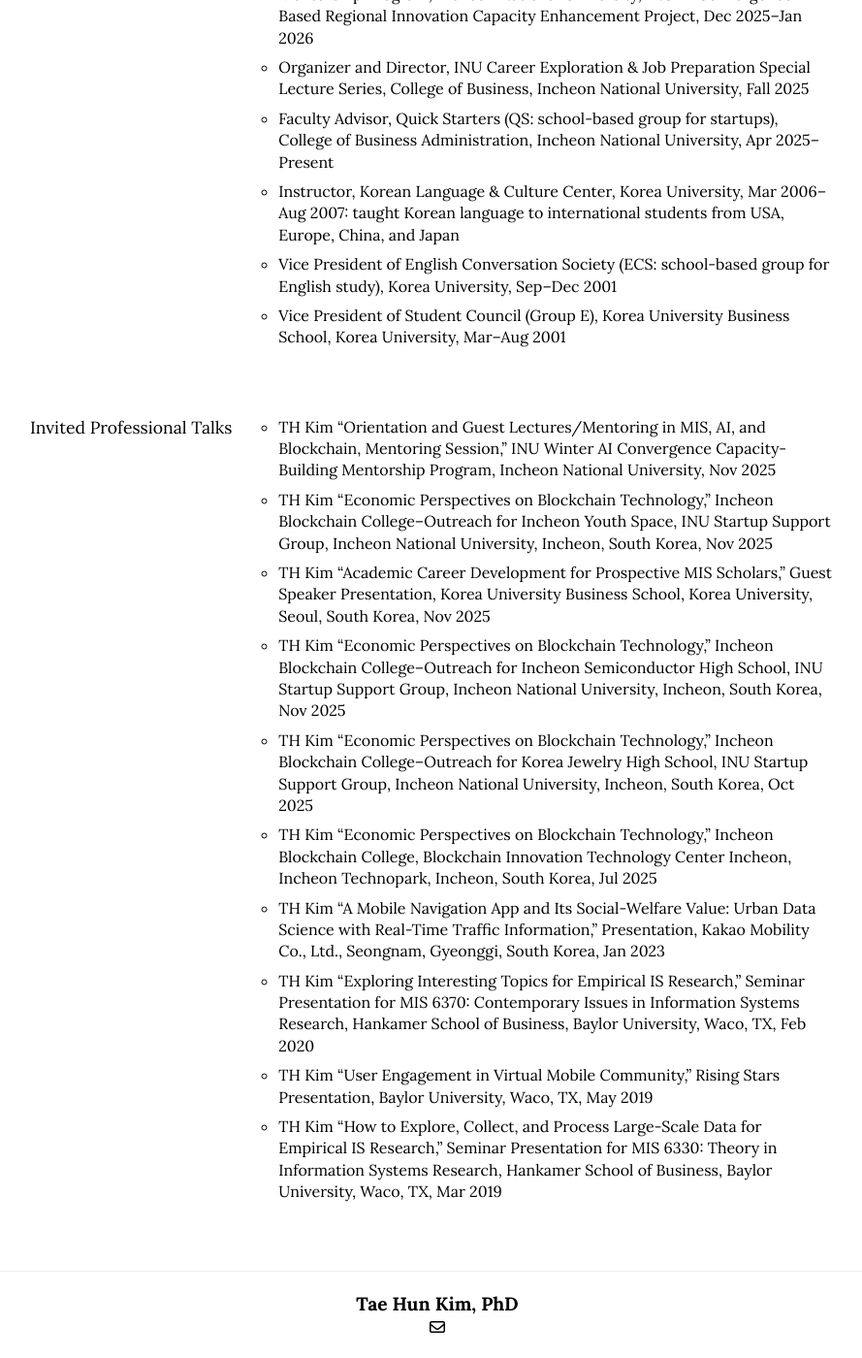
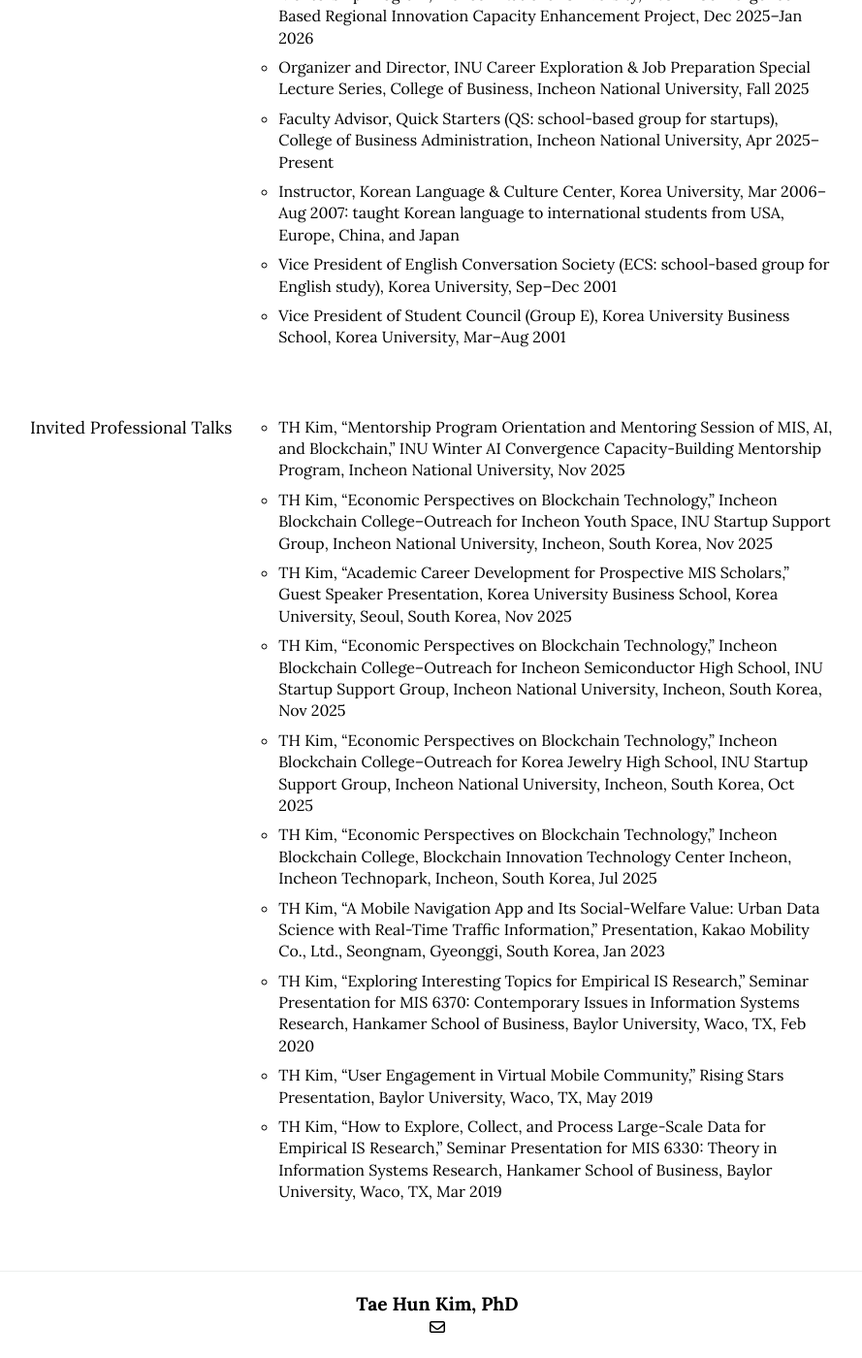
Before and after one commit to istaehun/taehun, a Jekyll site: the page built from engagement.html, in a window 1280 px wide and 1400 px high, scrolled down 5184 px. Shown: the whole window at 97% size, without its empty margins (189-1078 px from the left). Built offline with Jekyll 4.4.1, drawn with Linux system fonts in a browser that asks for light colours; nearby versions of some CDN libraries.

```diff
--- a/_data/engagement.yml
+++ b/_data/engagement.yml
@@ -124,13 +124,13 @@
   -
     title: Invited Professional Talks
     list:
-      - "TH Kim “Orientation and Guest Lectures/Mentoring in MIS, AI, and Blockchain, Mentoring Session,” INU Winter AI Convergence Capacity-Building Mentorship Program, Incheon National University, Nov 2025"
-      - "TH Kim “Economic Perspectives on Blockchain Technology,” Incheon Blockchain College–Outreach for Incheon Youth Space, INU Startup Support Group, Incheon National University, Incheon, South Korea, Nov 2025"
-      - "TH Kim “Academic Career Development for Prospective MIS Scholars,” Guest Speaker Presentation, Korea University Business School, Korea University, Seoul, South Korea, Nov 2025"
-      - "TH Kim “Economic Perspectives on Blockchain Technology,” Incheon Blockchain College–Outreach for Incheon Semiconductor High School, INU Startup Support Group, Incheon National University, Incheon, South Korea, Nov 2025"
-      - "TH Kim “Economic Perspectives on Blockchain Technology,” Incheon Blockchain College–Outreach for Korea Jewelry High School, INU Startup Support Group, Incheon National University, Incheon, South Korea, Oct 2025"
-      - "TH Kim “Economic Perspectives on Blockchain Technology,” Incheon Blockchain College, Blockchain Innovation Technology Center Incheon, Incheon Technopark, Incheon, South Korea, Jul 2025"
-      - "TH Kim “A Mobile Navigation App and Its Social-Welfare Value: Urban Data Science with Real-Time Traffic Information,” Presentation, Kakao Mobility Co., Ltd., Seongnam, Gyeonggi, South Korea, Jan 2023"
-      - "TH Kim “Exploring Interesting Topics for Empirical IS Research,” Seminar Presentation for MIS 6370: Contemporary Issues in Information Systems Research, Hankamer School of Business, Baylor University, Waco, TX, Feb 2020"
-      - "TH Kim “User Engagement in Virtual Mobile Community,” Rising Stars Presentation, Baylor University, Waco, TX, May 2019"
-      - "TH Kim “How to Explore, Collect, and Process Large-Scale Data for Empirical IS Research,” Seminar Presentation for MIS 6330: Theory in Information Systems Research, Hankamer School of Business, Baylor University, Waco, TX, Mar 2019"
+      - "TH Kim, “Mentorship Program Orientation and Mentoring Session of MIS, AI, and Blockchain,” INU Winter AI Convergence Capacity-Building Mentorship Program, Incheon National University, Nov 2025"
+      - "TH Kim, “Economic Perspectives on Blockchain Technology,” Incheon Blockchain College–Outreach for Incheon Youth Space, INU Startup Support Group, Incheon National University, Incheon, South Korea, Nov 2025"
+      - "TH Kim, “Academic Career Development for Prospective MIS Scholars,” Guest Speaker Presentation, Korea University Business School, Korea University, Seoul, South Korea, Nov 2025"
+      - "TH Kim, “Economic Perspectives on Blockchain Technology,” Incheon Blockchain College–Outreach for Incheon Semiconductor High School, INU Startup Support Group, Incheon National University, Incheon, South Korea, Nov 2025"
+      - "TH Kim, “Economic Perspectives on Blockchain Technology,” Incheon Blockchain College–Outreach for Korea Jewelry High School, INU Startup Support Group, Incheon National University, Incheon, South Korea, Oct 2025"
+      - "TH Kim, “Economic Perspectives on Blockchain Technology,” Incheon Blockchain College, Blockchain Innovation Technology Center Incheon, Incheon Technopark, Incheon, South Korea, Jul 2025"
+      - "TH Kim, “A Mobile Navigation App and Its Social-Welfare Value: Urban Data Science with Real-Time Traffic Information,” Presentation, Kakao Mobility Co., Ltd., Seongnam, Gyeonggi, South Korea, Jan 2023"
+      - "TH Kim, “Exploring Interesting Topics for Empirical IS Research,” Seminar Presentation for MIS 6370: Contemporary Issues in Information Systems Research, Hankamer School of Business, Baylor University, Waco, TX, Feb 2020"
+      - "TH Kim, “User Engagement in Virtual Mobile Community,” Rising Stars Presentation, Baylor University, Waco, TX, May 2019"
+      - "TH Kim, “How to Explore, Collect, and Process Large-Scale Data for Empirical IS Research,” Seminar Presentation for MIS 6330: Theory in Information Systems Research, Hankamer School of Business, Baylor University, Waco, TX, Mar 2019"
```
